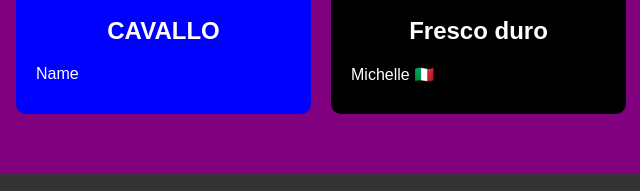
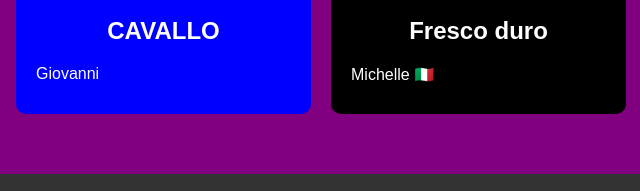
Before and after one commit to furbsloops/tiktokhalloffame, a plain HTML site: page index.html in a window 1280 px wide. Shown: the part 382-573 px from the top of the page, 319-959 px from the left. Drawn offline with Linux system fonts and the light colour scheme.

Commit message:
giovanni

```diff
--- a/index.html
+++ b/index.html
@@ -30,7 +30,7 @@
         <h3 class="cavallo">🐎</h3>
         <h2>CAVALLO</h2>
         <ul>
-          <li>Name</li>
+          <li>Giovanni</li>
           <li></li>
           <li></li>
           <li></li>
```
Also changed, not shown: 1 other file.
